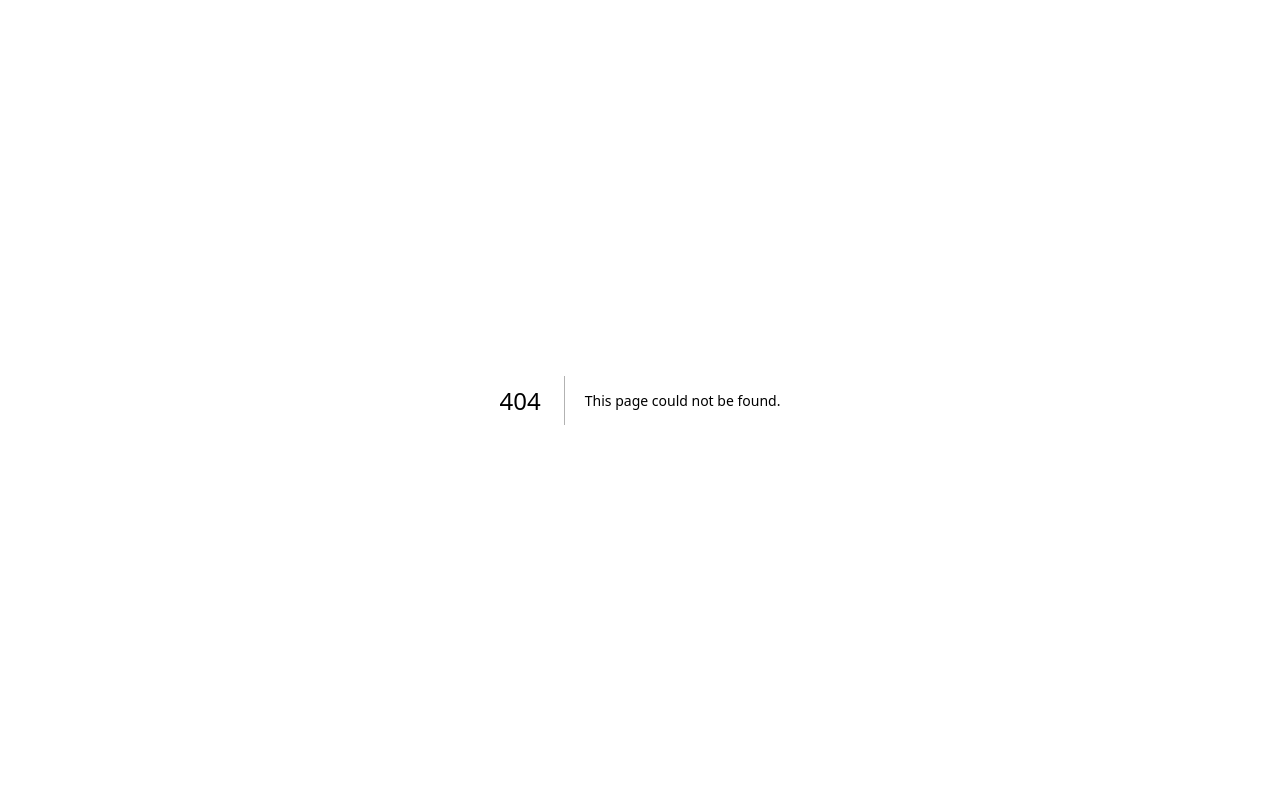
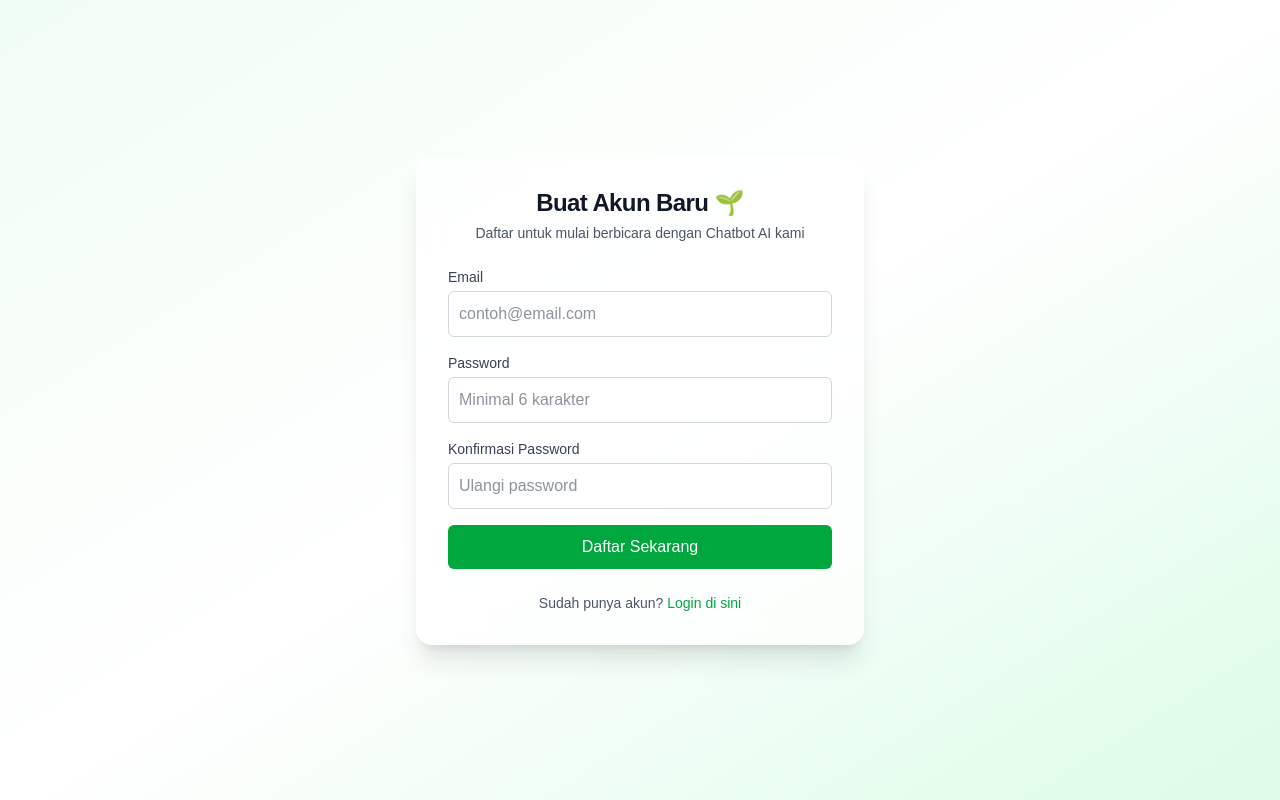
Before and after one commit to DomicMae1/nextjs-chatbot, a Next.js app: page /register in a window 1280 px wide. Before the commit this address had no page. Built offline with nearby package versions, Linux system fonts and the light colour scheme; no server answers.

Commit message:
feat(auth): add frontend register page

```diff
--- /dev/null
+++ b/app/register/page.tsx
@@ -0,0 +1,132 @@
+/* eslint-disable @typescript-eslint/no-explicit-any */
+"use client";
+
+import { useState } from "react";
+import { createUserWithEmailAndPassword } from "firebase/auth";
+import { auth } from "@/lib/firebase";
+import { useRouter } from "next/navigation";
+// import Image from "next/image";
+
+export default function RegisterPage() {
+  const [email, setEmail] = useState("");
+  const [password, setPassword] = useState("");
+  const [confirmPassword, setConfirmPassword] = useState("");
+  const [error, setError] = useState("");
+  const [success, setSuccess] = useState("");
+  const router = useRouter();
+
+  const handleRegister = async (e: React.FormEvent) => {
+    e.preventDefault();
+    setError("");
+    setSuccess("");
+
+    if (password !== confirmPassword) {
+      setError("Password dan konfirmasi tidak sama");
+      return;
+    }
+
+    try {
+      await createUserWithEmailAndPassword(auth, email, password);
+      setSuccess("✅ Pendaftaran berhasil! Mengarahkan ke halaman login...");
+      setTimeout(() => router.push("/login"), 2000);
+    } catch (err: any) {
+      setError("❌ Gagal mendaftar: " + err.message);
+    }
+  };
+
+  return (
+    <div className="min-h-screen flex items-center justify-center bg-gradient-to-br from-green-50 via-white to-green-100 dark:from-gray-900 dark:to-gray-800 text-gray-800 dark:text-white">
+      <div className="bg-white/70 dark:bg-gray-800/70 backdrop-blur-md shadow-xl rounded-2xl p-8 w-[90%] max-w-md">
+        <div className="flex flex-col items-center mb-6">
+          {/* <Image
+            src="/chatbot-logo.svg"
+            alt="Chatbot Logo"
+            width={60}
+            height={60}
+            className="mb-3"
+          /> */}
+          <h1 className="text-2xl font-bold tracking-tight text-gray-900 dark:text-white">
+            Buat Akun Baru 🌱
+          </h1>
+          <p className="text-gray-600 dark:text-gray-300 text-sm mt-1 text-center">
+            Daftar untuk mulai berbicara dengan Chatbot AI kami
+          </p>
+        </div>
+
+        {error && (
+          <div className="bg-red-100 text-red-700 px-4 py-2 rounded-md mb-4 text-sm">
+            {error}
+          </div>
+        )}
+        {success && (
+          <div className="bg-green-100 text-green-700 px-4 py-2 rounded-md mb-4 text-sm">
+            {success}
+          </div>
+        )}
+
+        <form onSubmit={handleRegister} className="space-y-4">
+          <div>
+            <label className="block text-sm mb-1 font-medium text-gray-700 dark:text-gray-300">
+              Email
+            </label>
+            <input
+              type="email"
+              placeholder="contoh@email.com"
+              className="w-full border border-gray-300 dark:border-gray-700 bg-white dark:bg-gray-900 rounded-md p-2.5 focus:ring-2 focus:ring-green-500 focus:outline-none"
+              value={email}
+              onChange={(e) => setEmail(e.target.value)}
+              required
+            />
+          </div>
+
+          <div>
+            <label className="block text-sm mb-1 font-medium text-gray-700 dark:text-gray-300">
+              Password
+            </label>
+            <input
+              type="password"
+              placeholder="Minimal 6 karakter"
+              className="w-full border border-gray-300 dark:border-gray-700 bg-white dark:bg-gray-900 rounded-md p-2.5 focus:ring-2 focus:ring-green-500 focus:outline-none"
+              value={password}
+              onChange={(e) => setPassword(e.target.value)}
+              required
+            />
+          </div>
+
+          <div>
+            <label className="block text-sm mb-1 font-medium text-gray-700 dark:text-gray-300">
+              Konfirmasi Password
+            </label>
+            <input
+              type="password"
+              placeholder="Ulangi password"
+              className="w-full border border-gray-300 dark:border-gray-700 bg-white dark:bg-gray-900 rounded-md p-2.5 focus:ring-2 focus:ring-green-500 focus:outline-none"
+              value={confirmPassword}
+              onChange={(e) => setConfirmPassword(e.target.value)}
+              required
+            />
+          </div>
+
+          <button
+            type="submit"
+            className="w-full bg-green-600 hover:bg-green-700 text-white font-medium py-2.5 rounded-md transition-all duration-200"
+          >
+            Daftar Sekarang
+          </button>
+        </form>
+
+        <div className="mt-6 text-center text-sm text-gray-600 dark:text-gray-400">
+          <p>
+            Sudah punya akun?{" "}
+            <a
+              href="/login"
+              className="text-green-600 hover:underline font-medium"
+            >
+              Login di sini
+            </a>
+          </p>
+        </div>
+      </div>
+    </div>
+  );
+}
```
